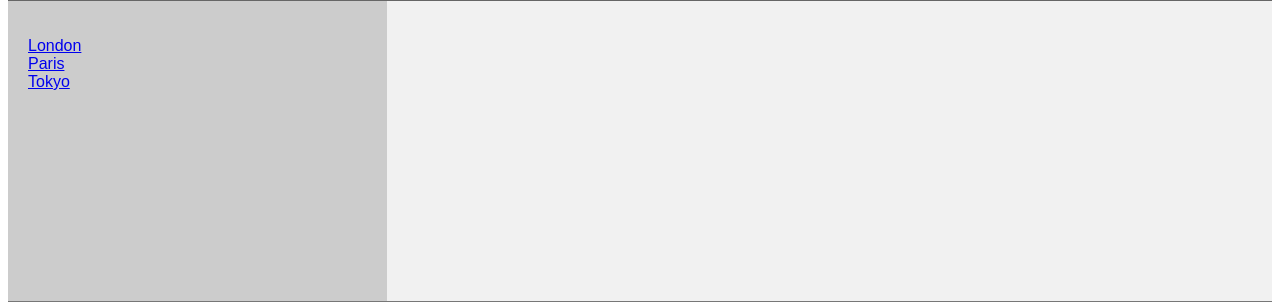
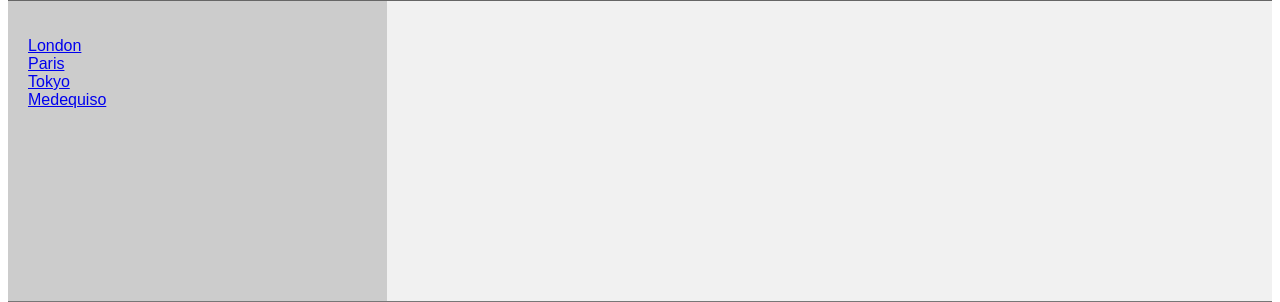
Before and after one commit to JeremiahSimo/BAM285, a PHP site: page /home_page.php in a window 1280 px wide. Shown: the part 343-645 px from the top of the page. Run offline with PHP 8.4, Linux system fonts and the light colour scheme.

Commit message:
my personal info

```diff
--- a/home_page.php
+++ b/home_page.php
@@ -87,6 +87,7 @@ footer {
       <li><a href="home_page.php?page=london">London</a></li>
       <li><a href="home_page.php?page=paris">Paris</a></li>
       <li><a href="home_page.php?page=tokyo">Tokyo</a></li>
+      <li><a href="home_page.php?page=medequiso">Medequiso</a></li>
     </ul>
   </nav>
 
@@ -98,16 +99,20 @@ footer {
 
             switch ($page){
                 case 'london':
-                    include 'london.php';
+                    include 'modules/london.php';
                     break;
 
                     case 'paris':
-                        include 'paris.php';
+                        include 'modules/paris.php';
                         break;
 
                         case 'tokyo':
-                            include 'tokyo.php';
+                            include 'modules/okyo.php';
                             break;
+
+                            case 'medequiso':
+                              include 'modules/medequiso.php';
+                              break;
 
             }
 
```
